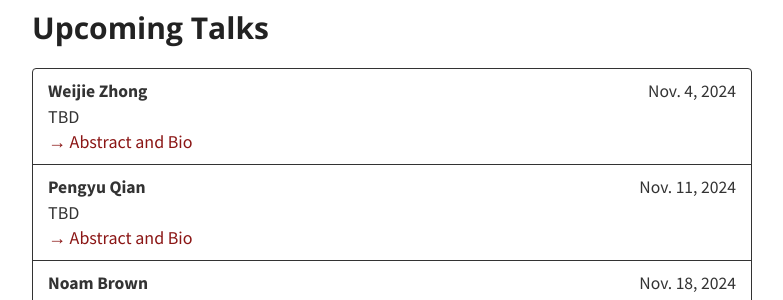
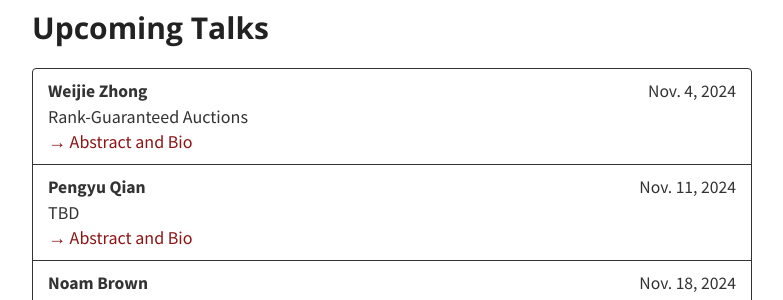
Before and after one commit to stanford-rain-seminar/stanford-rain-seminar.github.io, a Jekyll site: the page built from index.md, in a window 1280 px wide. Shown: the part 452-752 px from the top of the page, without its empty margins (248-1031 px from the left). Built offline with Jekyll 4.4.1, drawn with Linux system fonts in a browser that asks for light colours; nearby versions of some CDN libraries; our own code applies the rules of GitHub Pages for plain Markdown files; some of the changed text lies outside the part shown.

Commit message:
Update talks.yml

```diff
--- a/_data/talks.yml
+++ b/_data/talks.yml
@@ -2,9 +2,9 @@
   members:
     - speaker: Weijie Zhong
       date: Nov. 4, 2024
-      title: TBD
-      abstract: TBD
-      bio: TBD
+      title: "Rank-Guaranteed Auctions"
+      abstract: "We propose a combinatorial ascending auction that is 'approximately' optimal, requiring minimal rationality to achieve this level of optimality, and is robust to strategic and distributional uncertainties. Specifically, the auction is rank-guaranteed, meaning that for any menu M and any valuation profile, the ex-post revenue is guaranteed to be at least as high as the highest revenue achievable from feasible allocations, taking the (|M| + 1)th-highest valuation for each bundle as the price. Our analysis highlights a crucial aspect of combinatorial auction design, namely, the design of menus. We provide simple and approximately optimal menus in various settings."
+      bio: "Weijie Zhong is an Assistant Professor of Economics at the Stanford Graduate School of Business. He specializes in microeconomic theory, focusing on how information influences individual behavior and market outcomes. His recent research delves into the optimal ways to dynamically acquire information to aid decision-making."
     - speaker: Pengyu Qian
       date: Nov. 11, 2024
       title: TBD
```
